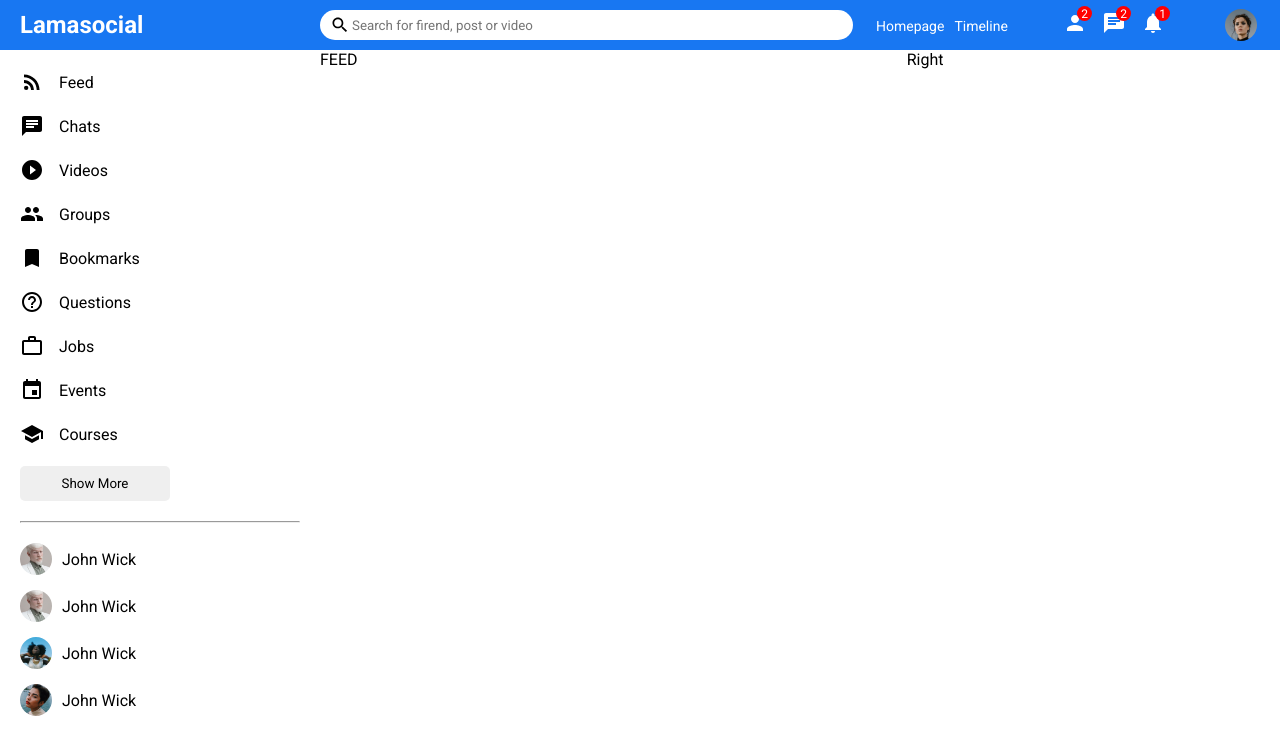
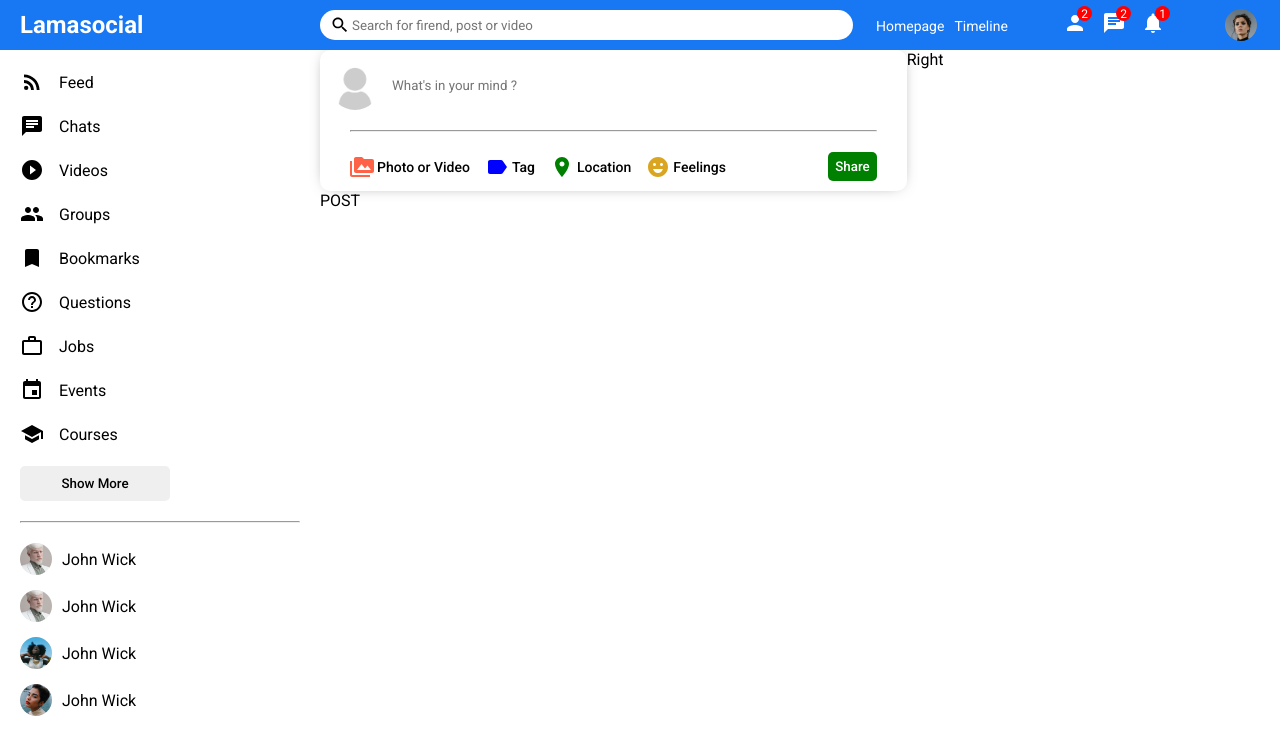
Before and after one commit to bhopals/social-app, a React (Create React App) app: page / in a window 1280 px wide. Shown: the top 754 px of the page. Built offline with nearby package versions, Linux system fonts and the light colour scheme.

Commit message:
create share component

```diff
--- a/public/index.html
+++ b/public/index.html
@@ -11,7 +11,7 @@
     <link rel="preconnect" href="https://fonts.googleapis.com" />
     <link rel="preconnect" href="https://fonts.gstatic.com" crossorigin />
     <link
-      href="https://fonts.googleapis.com/css2?family=Roboto:ital,wght@0,300;0,400;0,700;1,500&display=swap"
+      href="https://fonts.googleapis.com/css2?family=Roboto:ital,wght@0,100;0,300;0,400;0,500;0,700;0,900;1,500&display=swap"
       rel="stylesheet"
     />
     <link rel="stylesheet" href="style.css" />
--- a/src/components/feed/Feed.jsx
+++ b/src/components/feed/Feed.jsx
@@ -1,4 +1,13 @@
+import Share from "./../share/Share";
+import Post from "./../post/Post";
+
 import "./feed.css";
+
 export default function Feed() {
-  return <div className="feed">FEED</div>;
+  return (
+    <div className="feed">
+      <Share />
+      <Post />
+    </div>
+  );
 }
--- /dev/null
+++ b/src/components/post/Post.jsx
@@ -0,0 +1,5 @@
+import "./post.css";
+
+export default function Post() {
+  return <div>POST</div>;
+}
--- /dev/null
+++ b/src/components/share/Share.jsx
@@ -0,0 +1,55 @@
+import "./share.css";
+import {
+  PermMedia,
+  Label,
+  Room,
+  EmojiEmotions,
+  Cancel,
+} from "@material-ui/icons";
+
+export default function Share() {
+  return (
+    <div className="share">
+      <div className="shareWrapper">
+        <div className="shareTop">
+          <img
+            className="shareProfileImg"
+            src="/assets/person/noAvatar.png"
+            alt=""
+          />
+          <input placeholder={"What's in your mind ?"} className="shareInput" />
+        </div>
+        <hr className="shareHr" />
+        <form className="shareBottom">
+          <div className="shareOptions">
+            <label htmlFor="file" className="shareOption">
+              <PermMedia htmlColor="tomato" className="shareIcon" />
+              <span className="shareOptionText">Photo or Video</span>
+              <input
+                style={{ display: "none" }}
+                type="file"
+                id="file"
+                accept=".png,.jpeg,.jpg"
+              />
+            </label>
+            <div className="shareOption">
+              <Label htmlColor="blue" className="shareIcon" />
+              <span className="shareOptionText">Tag</span>
+            </div>
+            <div className="shareOption">
+              <Room htmlColor="green" className="shareIcon" />
+              <span className="shareOptionText">Location</span>
+            </div>
+            <div className="shareOption">
+              <EmojiEmotions htmlColor="goldenrod" className="shareIcon" />
+              <span className="shareOptionText">Feelings</span>
+            </div>
+          </div>
+          <button className="shareButton" type="submit">
+            Share
+          </button>
+        </form>
+      </div>
+    </div>
+  );
+}
--- /dev/null
+++ b/src/components/share/share.css
@@ -0,0 +1,93 @@
+.share {
+  width: 100%;
+  border-radius: 10px;
+  -webkit-box-shadow: 0px 0px 16px -8px rgba(0, 0, 0, 0.68);
+  box-shadow: 0px 0px 16px -8px rgba(0, 0, 0, 0.68);
+}
+
+.shareWrapper {
+  padding: 10px;
+}
+
+.shareTop {
+  display: flex;
+  align-items: center;
+}
+
+.shareProfileImg {
+  width: 50px;
+  height: 50px;
+  border-radius: 50%;
+  object-fit: cover;
+  margin-right: 10px;
+}
+
+.shareInput {
+  border: none;
+  width: 80%;
+}
+
+.shareInput:focus {
+  outline: none;
+}
+
+.shareHr {
+  margin: 20px;
+}
+
+.shareBottom {
+  display: flex;
+  align-items: center;
+  justify-content: space-between;
+}
+
+.shareOptions {
+  display: flex;
+  margin-left: 20px;
+}
+
+.shareOption {
+  display: flex;
+  align-items: center;
+  margin-right: 15px;
+  cursor: pointer;
+}
+
+.shareIcon {
+  font-size: 18px;
+  margin-right: 3px;
+}
+
+.shareOptionText {
+  font-size: 14px;
+  font-weight: 500;
+}
+
+.shareButton {
+  border: none;
+  padding: 7px;
+  border-radius: 5px;
+  background-color: green;
+  font-weight: 500;
+  margin-right: 20px;
+  cursor: pointer;
+  color: white;
+}
+
+.shareImgContainer {
+  padding: 0 20px 10px 20px;
+  position: relative;
+}
+
+.shareImg {
+  width: 100%;
+  object-fit: cover;
+}
+
+.shareCancelImg {
+  position: absolute;
+  top: 0;
+  right: 20px;
+  cursor: pointer;
+  opacity: 0.7;
+}
```
Also changed, not shown: src/components/post/post.css (added).
